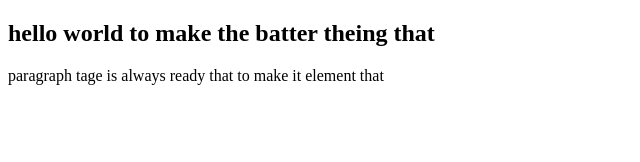
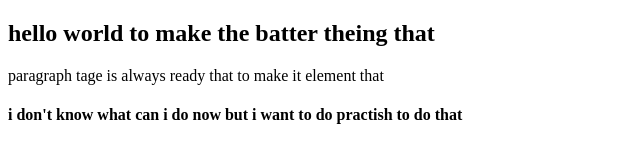
Before and after one commit to FARUKREX/farukpractis, a plain HTML site: page index.html in a window 1280 px wide. Shown: the whole page, without its empty margins (0-640 px from the left). Drawn offline with Linux system fonts and the light colour scheme.

Commit message:
https://farukrex.github.io/farukpractis/

```diff
--- a/index.html
+++ b/index.html
@@ -9,5 +9,6 @@
 <body>
     <h2> hello world to make the batter theing that</h2>
     <p> paragraph tage is always ready that to make it element that </p>
+    <h4>i don't know what can i do now but i want to do practish to do that</h4>
 </body>
 </html>
```
